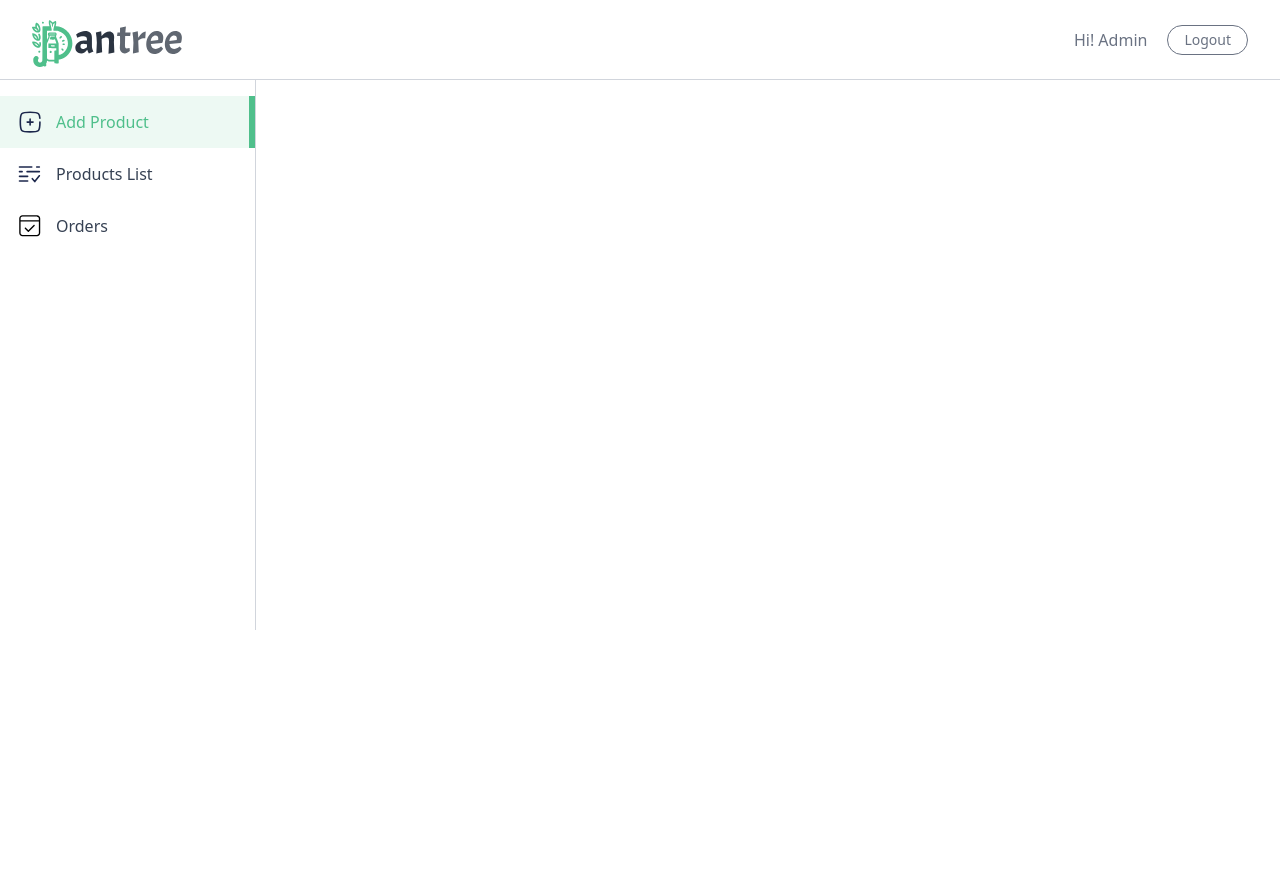
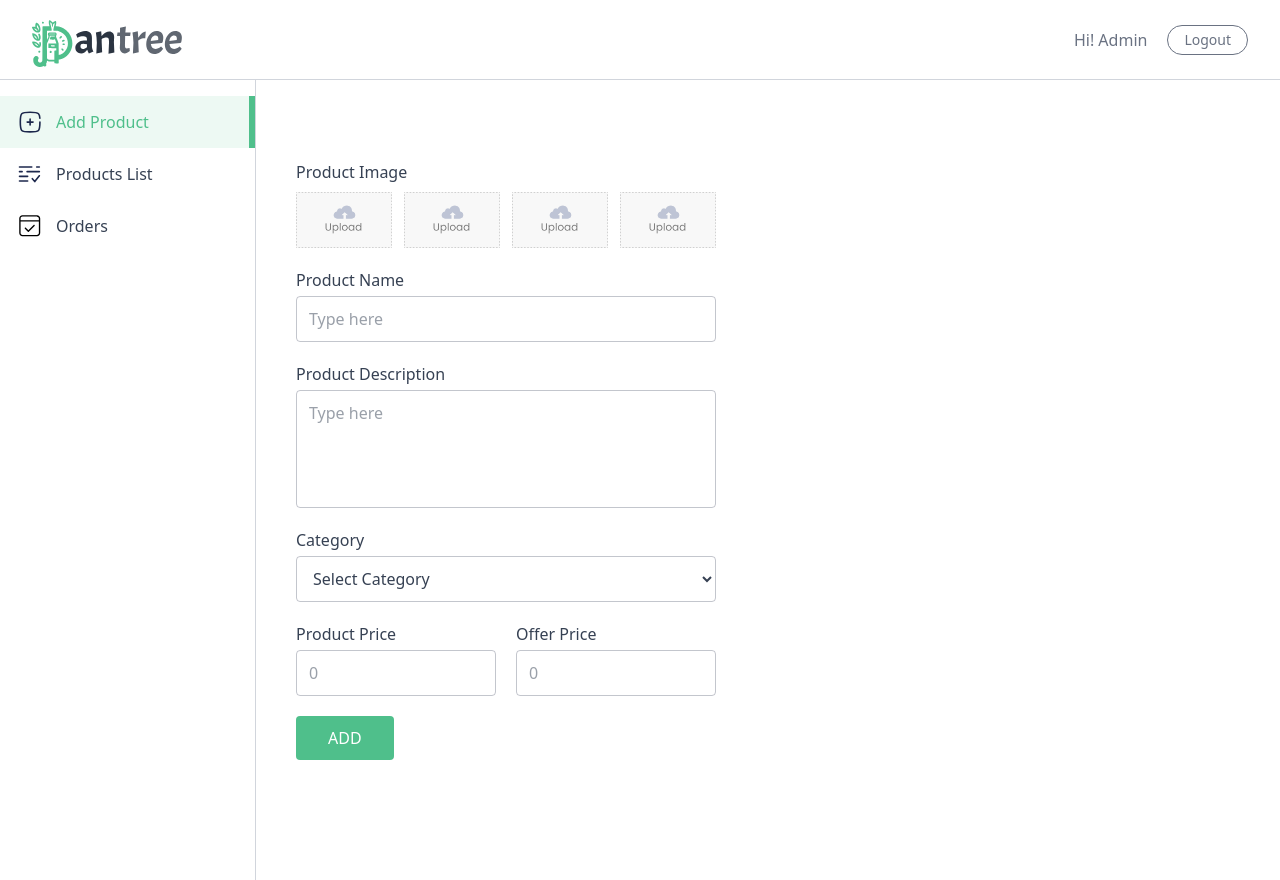
Before and after one commit to krAryn/Pantree, a React (Vite) app in the folder client/: page /seller in a window 1280 px wide. Before the commit the page ends 800 px from the top, so only its background shows below. Built offline with nearby package versions, Linux system fonts and the light colour scheme.

Commit message:
Adds AddProduct.jsx and its routes

```diff
--- a/client/src/App.jsx
+++ b/client/src/App.jsx
@@ -14,6 +14,9 @@ import AddAddress from './pages/AddAddress.jsx'
 import MyOrders from './pages/MyOrders.jsx'
 import SellerLogin from './components/seller/SellerLogin.jsx'
 import SellerLayout from './pages/seller/SellerLayout.jsx'
+import AddProduct from './pages/seller/AddProduct.jsx'
+import ProductsList from './pages/seller/ProductsList.jsx'
+import Orders from './pages/seller/Orders.jsx'
 
 
 const App = () => {
@@ -26,7 +29,7 @@ const App = () => {
 
                 {!location.includes("seller") && !location.includes("login") && !location.includes("signup") && <Navbar />}
                 <Routes>
-                    <Route path="/" element={<Home />} />
+                    <Route index element={<Home />} />
                     <Route path="/home" element={<Home />} />
                     <Route path="/login" element={<Login />} />
                     <Route path="/signup" element={<SignUp />} />
@@ -36,7 +39,11 @@ const App = () => {
                     <Route path="/mycart" element={<Cart />} />
                     <Route path="/addaddress" element={<AddAddress />} />
                     <Route path="/myorders" element={<MyOrders />} />
-                    <Route path="/seller" element={true ? <SellerLayout /> :<SellerLogin />} />
+                    <Route path="/seller" element={isSeller ? <SellerLayout /> :<SellerLogin />}>
+                        <Route index element={<AddProduct />} />
+                        <Route path="productslist" element={<ProductsList />} />
+                        <Route path="orders" element={<Orders />} />
+                    </Route>
                 </Routes>
                 {!location.includes("seller") && !location.includes("login") && !location.includes("signup") && <Footer />}
         </div>
--- a/client/src/contexts/AppContext.jsx
+++ b/client/src/contexts/AppContext.jsx
@@ -13,7 +13,7 @@ const MAX_PER_ITEM_LIMIT = 5;
 const AppContextProvider = ({ children }) => {
 
     const [user, setUser] = useState(true)      // user stores user id or null if user isn't logged in
-    const [isSeller, setIsSeller] = useState(false)     // if the user is Seller then isSeller is true.
+    const [isSeller, setIsSeller] = useState(true)     // if the user is Seller then isSeller is true.
     const navigate = useNavigate()
     const location = useLocation();
     const [products, setProducts] = useState()
--- /dev/null
+++ b/client/src/pages/seller/AddProduct.jsx
@@ -0,0 +1,125 @@
+import {useState} from 'react'
+import {useForm} from "react-hook-form"
+import { assets, categories } from '../../assets/assets';
+
+const AddProduct = () => {
+
+    const [imageFiles, setImageFiles] = useState([])
+    console.log("add product rendering")
+
+    const {
+        register,
+        handleSubmit,
+        formState: {errors, isSubmitting}
+    } = useForm()
+
+    const submitData = async () => {
+        return new Promise((res, rej) => {
+            setTimeout(() => {
+                console.log("Product Added!")
+                res()
+            }, 2000)
+        })
+    }
+
+    const submitHandler = async (data) => {
+        data["imageFiles"] = imageFiles
+        console.log(data)
+        await submitData()
+    }
+
+    const validate = () => {
+        if (Object.keys(errors).length > 0) {
+            console.log(errors[Object.keys(errors)[0]].message)
+        }
+    }
+
+    return (
+        <div className="py-10 flex flex-col justify-between bg-white">
+            <form onSubmit={handleSubmit(submitHandler)} className="md:p-10 p-4 space-y-5 max-w-lg">
+                <div>
+                    <p className="text-base font-medium">Product Image</p>
+                    <div className="flex flex-wrap items-center gap-3 mt-2">
+                        {Array(4).fill('').map((_, index) => (
+                            <label key={index} htmlFor={`image${index}`}>
+                                <input
+                                    type="file"
+                                    id={`image${index}`}
+                                    hidden
+                                    onChange={(e) => {
+                                        const imageFilesTemp = [...imageFiles]
+                                        imageFilesTemp[index] = e.currentTarget.files[0]
+                                        setImageFiles(imageFilesTemp)
+                                        imageFiles[index] && console.log(URL.createObjectURL(imageFiles[index]))
+                                    }}
+                                />
+                                <img className="max-w-24 cursor-pointer" src={imageFiles[index] ? URL.createObjectURL(imageFiles[index]): assets.upload_area} alt="uploadArea" width={100} height={100} />
+                            </label>
+                        ))}
+                    </div>
+                </div>
+                <div className="flex flex-col gap-1 max-w-md">
+                    <label className="text-base font-medium" htmlFor="product-name">Product Name</label>
+                    <input
+                        id="product-name"
+                        type="text"
+                        placeholder="Type here"
+                        className="outline-none md:py-2.5 py-2 px-3 rounded border border-gray-500/40"
+                        {...register("productName", {required: "Please Enter a product Name!"})}
+                        />
+                </div>
+                <div className="flex flex-col gap-1 max-w-md">
+                    <label className="text-base font-medium" htmlFor="product-description">Product Description</label>
+                    <textarea
+                        id="product-description"
+                        rows={4}
+                        className="outline-none md:py-2.5 py-2 px-3 rounded border border-gray-500/40 resize-none"
+                        placeholder="Type here"
+                        {...register("productDescription", {required: "Please Enter a product Description!"})}
+                        >
+                    </textarea>
+                </div>
+                <div className="w-full flex flex-col gap-1">
+                    <label className="text-base font-medium" htmlFor="category">Category</label>
+                    <select
+                        id="category"
+                        className="outline-none md:py-2.5 py-2 px-3 rounded border border-gray-500/40"
+                        {...register("category", {required: "Please Select a product category!"})}
+                        >
+                        <option value="" disabled selected>Select Category</option>
+                        {categories.map((item, index) => (
+                            <option key={index} value={item.path}>{item.text}</option>
+                        ) )}
+                    </select>
+                </div>
+                <div className="flex items-center gap-5 flex-wrap">
+                    <div className="flex-1 flex flex-col gap-1 w-32">
+                        <label className="text-base font-medium" htmlFor="product-price">Product Price</label>
+                        <input
+                            id="product-price"
+                            type="number"
+                            placeholder="0"
+                            className="outline-none md:py-2.5 py-2 px-3 rounded border border-gray-500/40"
+                            {...register("productPrice", {required: "Please Enter Product Price!"})}
+                            />
+                    </div>
+                    <div className="flex-1 flex flex-col gap-1 w-32">
+                        <label className="text-base font-medium" htmlFor="offer-price">Offer Price</label>
+                        <input
+                            id="offer-price"
+                            type="number"
+                            placeholder="0"
+                            className="outline-none md:py-2.5 py-2 px-3 rounded border border-gray-500/40"
+                            {...register("offerPrice", {required: "Please Enter Offer Price!"})}
+                        />
+                    </div>
+                </div>
+                {!isSubmitting ?(<button onClick={validate} className="px-8 py-2.5 bg-primary cursor-pointer hover:bg-primary-dull transition text-white font-medium rounded">ADD</button>): (
+                    <button onClick={validate} className="px-8 py-2.5 text-gray-500 bg-gray-500/20 cursor-pointer font-medium rounded" disabled>ADD</button>
+                )}
+            </form>
+        </div>
+    );
+};
+
+export default AddProduct
--- a/client/src/pages/seller/SellerLayout.jsx
+++ b/client/src/pages/seller/SellerLayout.jsx
@@ -29,13 +29,13 @@ const SellerLayout = () => {
             </div>
 
             <div className="flex">
-                <div className="md:w-64 w-16 border-r h-[550px] text-base border-gray-300 pt-4 flex flex-col transition-all duration-300">
+                <div className="md:w-64 w-16 border-r h-[100vh] min-h-[600px] text-base border-gray-300 pt-4 flex flex-col transition-all duration-300">
                     {sidebarLinks.map((item) => (
                         <NavLink to={item.path}
                             key={item.name}
                             className={({isActive}) => `flex items-center py-3 px-4 gap-3 ${isActive ? "border-r-4 md:border-r-[6px] bg-primary/10 border-primary text-primary" : "hover:bg-gray-100/90 border-white"}`
                             }
-                        >
+                        end={item.path === "/seller"}>
                             <img src={item.icon} alt="" className='w-7 h-7' />
                             <p className="md:block hidden text-center">{item.name}</p>
                         </NavLink>
```
